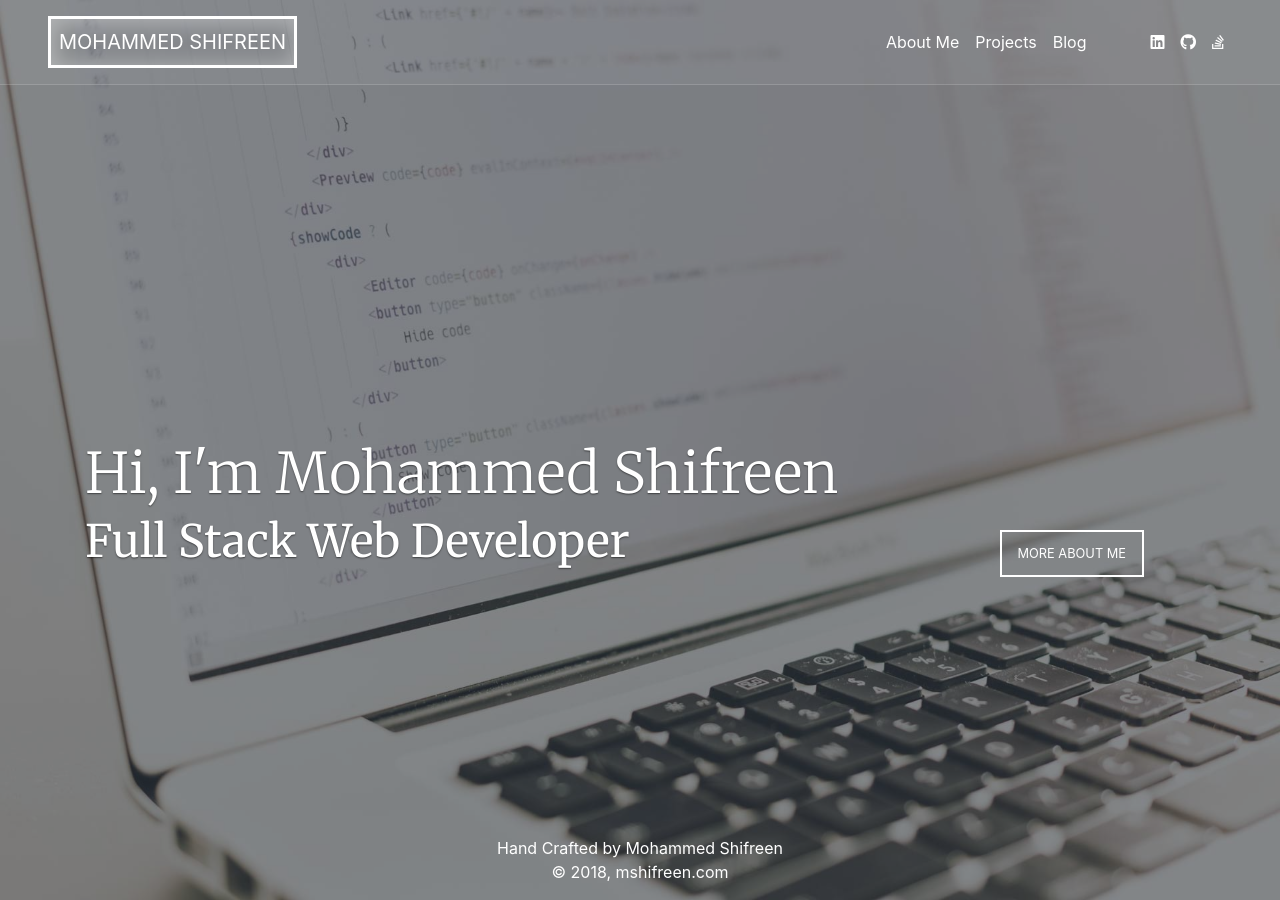
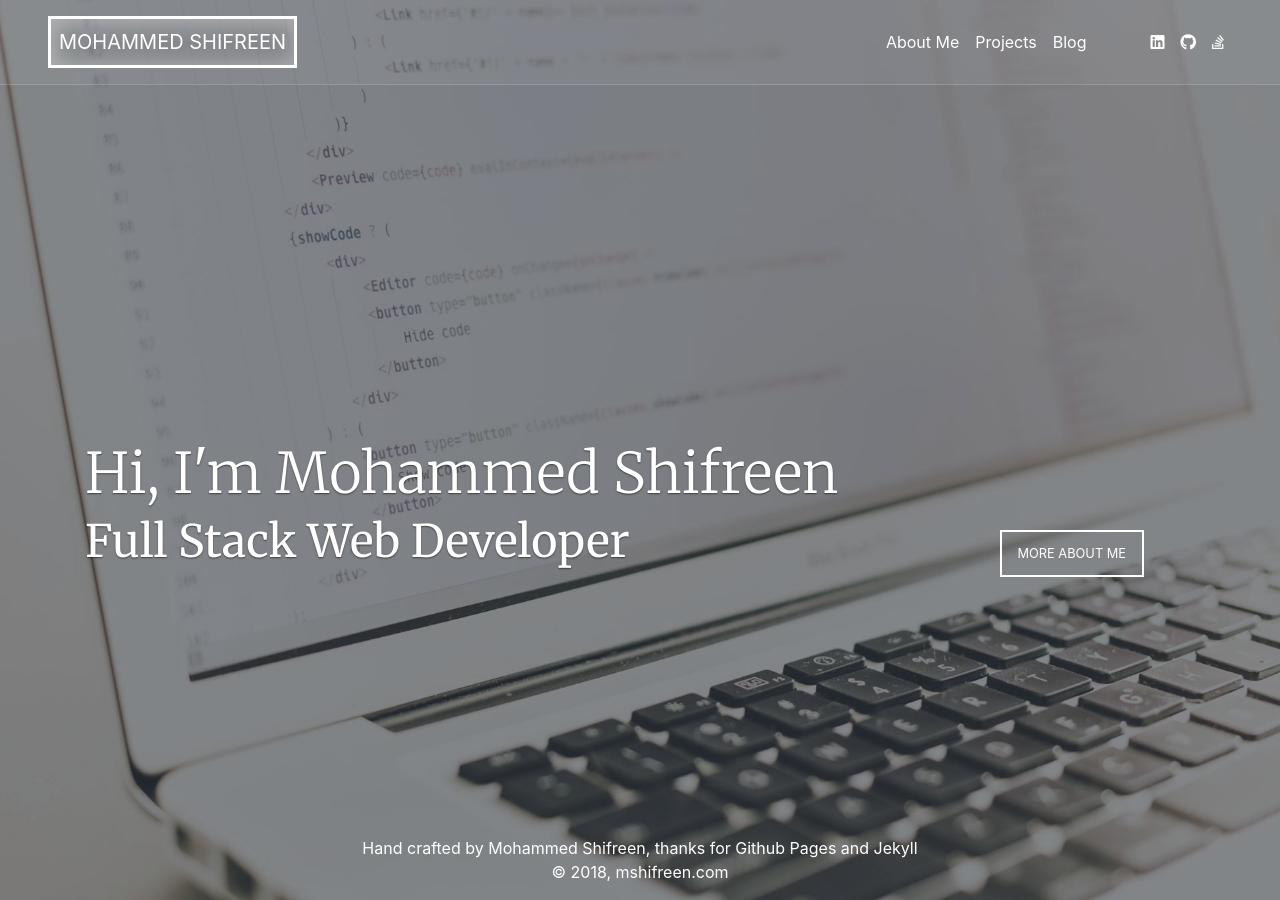
Before and after one commit to Shifrin/shifrin.github.io, a Jekyll site: the page built from index.html, in a window 1280 px wide. Built offline with Jekyll 4.4.1, drawn with Linux system fonts in a browser that asks for light colours; nearby versions of some CDN libraries.

```diff
--- a/_includes/footer.html
+++ b/_includes/footer.html
@@ -5,7 +5,7 @@
         <footer class="footer mt-auto regular" role="contentinfo">
             <div class="container text-center">
                 <div class="site-info">
-                    <p>Hand Crafted by Mohammed Shifreen
+                    <p>Hand crafted by Mohammed Shifreen, thanks for Github Pages and Jekyll
                         <span class="d-block">&copy;&nbsp;<span class="copyright-year">{{ 'now' | date: "%Y" }}</span>,&nbsp;mshifreen.com</span></p>
                 </div>
             </div>
--- a/_includes/navigation.html
+++ b/_includes/navigation.html
@@ -2,7 +2,7 @@
     <a href="/" class="navbar-brand d-none d-md-inline-block">Mohammed Shifreen</a>
     <a href="/" class="navbar-brand d-md-none">MS</a>
 
-    {% if page.url == '/about.html' %}
+    {% if page.url == '/about-me/' %}
         <img src="{{ '/assets/img/me.jpg' | relative_url }}" alt="Mohammed Shifreen" class="d-md-none rounded-circle ml-auto mr-3" width="40" height="40">
     {% endif %}
 
--- a/_layouts/index.html
+++ b/_layouts/index.html
@@ -37,7 +45,7 @@
             </main>
 
             <footer class="footer text-center mt-auto" role="contentinfo">
-                <p>Hand Crafted by Mohammed Shifreen
+                <p>Hand crafted by Mohammed Shifreen, thanks for Github Pages and Jekyll
                     <span class="d-block">&copy;&nbsp;<span class="copyright-year">{{ 'now' | date: "%Y" }}</span>,&nbsp;mshifreen.com</span></p>
             </footer>
         </div>
```
Also changed, not shown: other parts of _layouts/index.html (+8 -0 lines), _includes/header.html (+8 -0 lines).
